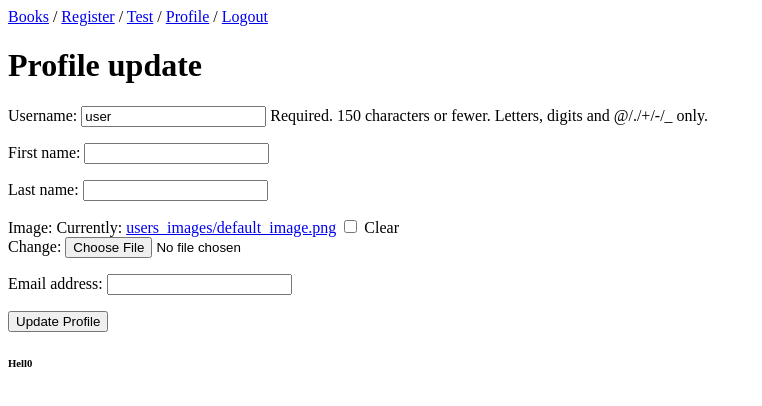
After one commit to zarnigordekhonova/homework_17.05, a Django app: page /users/profile-update/ in a window 1280 px wide. The commit adds this page. Shown: the top 406 px of the page, without its empty margins (0-762 px from the left). Run offline with Django 5.2, Linux system fonts and the light colour scheme; a user stored in the database is signed in.

Commit message:
first commit

```diff
--- a/products/urls.py
+++ b/products/urls.py
@@ -7,6 +7,7 @@ urlpatterns = [
     path('detail/<int:pk>', BookDetailView.as_view(), name='detail-view'),
     path('create/', BookCreateView.as_view(), name='create-book'),
     path('delete/<int:pk>', BookDeleteView.as_view(), name='delete-book'),
-    path('add_review/<int:pk>', AddReviewView.as_view(), name='add-review')
-
+    path('add_review/<int:pk>', AddReviewView.as_view(), name='add-review'),
+    path('edit_review/<int:pk>', ReviewUpdateView.as_view(), name='edit-review'),
+    path('category/', CategoriesListView.as_view(), name='category'),
 ]
--- a/templates/base.html
+++ b/templates/base.html
@@ -5,10 +5,27 @@
     <title>{% block title %} {% endblock %}</title>
 </head>
 <body>
+<div class="success-message">
+    {% if messages %}
+        <ul class="messages">
+            {% for message in messages %}
+                <li class="{{ message.tags }}">
+                    <h4 class="alert-success text-center" style="padding-top: 5px; padding-bottom: 5px;">
+                        {{ message }}
+                    </h4>
+                </li>
+            {% endfor %}
+         </ul>
+     {% endif %}
+
+</div>
+
+
         <a href="{% url 'Products:BookListView' %}">Books</a> /
         <a href="{% url 'users:register' %}">Register</a> /
         <a href="{% url 'test' %}">Test</a> /
         {% if request.user.is_authenticated %}
+            <a href="{% url 'users:profile' %}">Profile</a> /
             <a href="{% url 'users:logout' %}">Logout</a>
         {% else %}
             <a href="{% url 'users:login' %}">Login</a>
@@ -19,5 +36,8 @@
 
 
         {% endblock content %}
+
+
+<h6>Hell0</h6>
 </body>
 </html>
--- a/templates/book/get_book.html
+++ b/templates/book/get_book.html
@@ -14,6 +14,3 @@
 {% endblock content %}
 
 <a href="{% url 'Products:create-book' %}"><button>ADD BOOK</button></a><br><br>
-
-</body>
-</html>
--- a/users/forms.py
+++ b/users/forms.py
@@ -14,3 +14,10 @@ class CustomUserForm(forms.ModelForm):
         if commit:
             user.save()
         return user
+
+
+
+class ProfileUpdateForm(forms.ModelForm):
+    class Meta:
+        model = CustomUser
+        fields = ('username', 'first_name', 'last_name', 'image', 'email')
--- /dev/null
+++ b/users/templates/profile_update.html
@@ -0,0 +1,16 @@
+{% extends "base.html" %}
+
+    <title>{% block title %} Profile update {% endblock %}</title>
+
+{% block content %}
+
+
+<h1>Profile update</h1>
+<form method="post"  enctype="multipart/form-data">
+    {% csrf_token %}
+    {{ form.as_p }}
+    <input type="submit" value="Update Profile">
+
+</form>
+
+{% endblock content %}
--- a/users/urls.py
+++ b/users/urls.py
@@ -1,9 +1,12 @@
 from django.urls import path
-from .views import RegisterView, LoginView, LogoutView
+from .views import *
 
 app_name = 'users'
 urlpatterns = [
     path('register/', RegisterView.as_view(), name='register'),
     path('login/', LoginView.as_view(), name='login'),
     path('logout/', LogoutView.as_view(), name='logout'),
+    path('profile/', ProfileView.as_view(), name='profile'),
+    path('profile-update/', ProfileUpdateView.as_view(), name='edit-profile')
+
 ]
--- a/users/views.py
+++ b/users/views.py
@@ -6,7 +6,7 @@ from django.contrib.auth import login, logout
 from django.contrib.auth.mixins import LoginRequiredMixin
 
 
-from .forms import CustomUserForm
+from .forms import *
 # Create your views here.
 
 
@@ -55,3 +55,22 @@ class LogoutView(LoginRequiredMixin, View):
     def get(self, request):
         logout(request)
         return redirect('landing_page')
+
+
+class ProfileView(View):
+    def get(self, request):
+        return render(request, 'profile.html', {"user": request.user})
+
+
+class ProfileUpdateView(View):
+    def get(self, request):
+        update_form = ProfileUpdateForm(instance=request.user)
+        return render(request, 'profile_update.html', {"form": update_form})
+
+    def post(self, request):
+        update_form = ProfileUpdateForm(request.POST, request.FILES, instance=request.user)
+        if update_form.is_valid():
+            update_form.save()
+            return redirect('users:profile')
+        else:
+            return render(request, 'profile_update.html', {"form": update_form})
```
Also changed, not shown: products/views.py (+31 -1 lines), templates/book/products.html (added, +14 -0 lines), templates/book/review_update.html (added, +15 -0 lines), users/templates/profile.html (added, +16 -0 lines).
